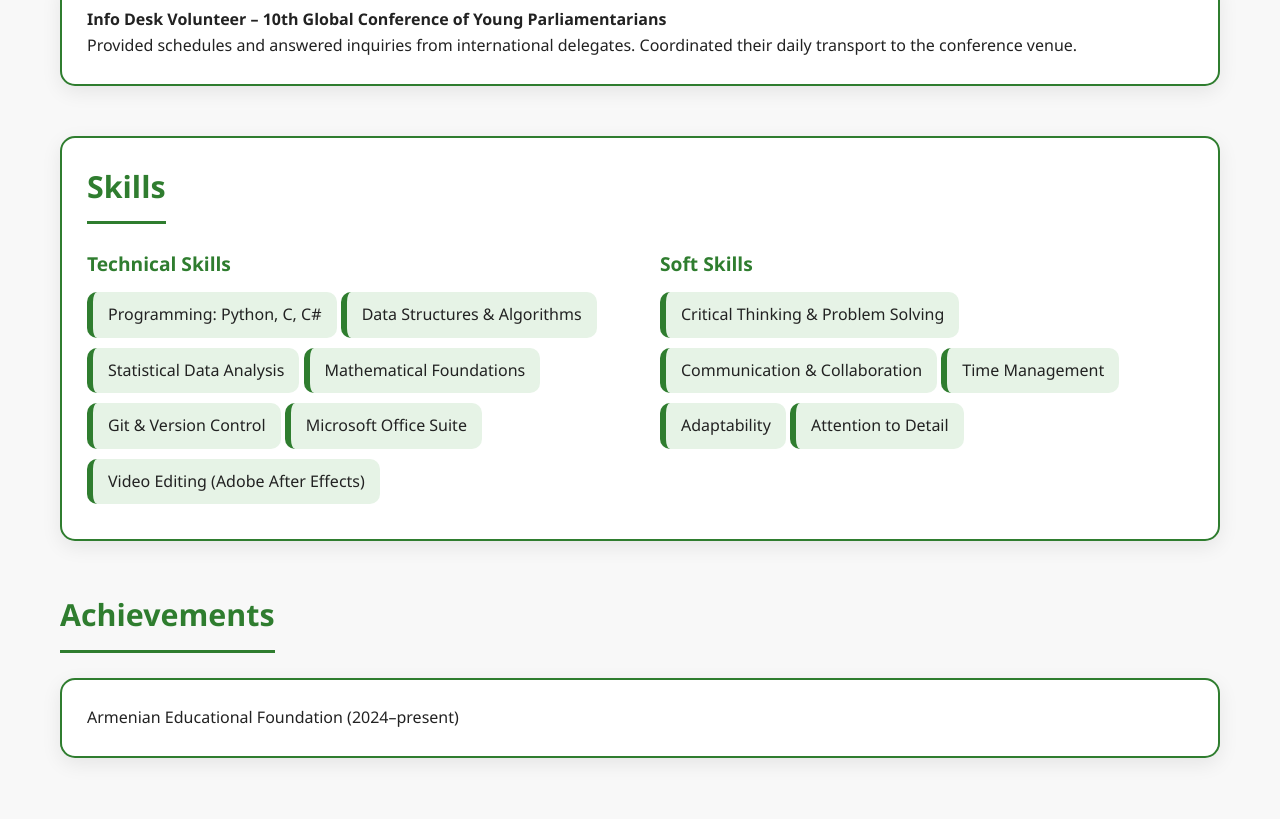
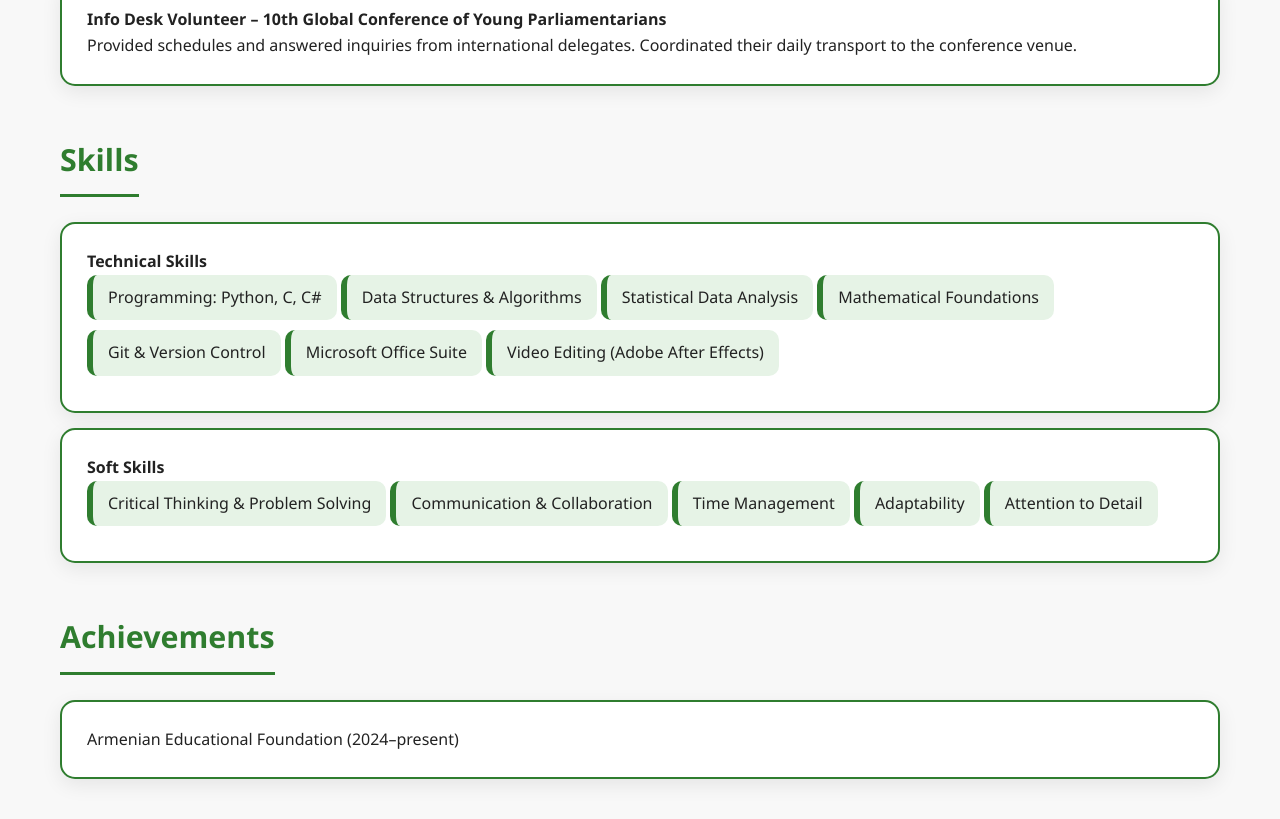
Before and after one commit to milenamayilyan/My_Website, a plain HTML site: page index.html in a window 1280 px wide. Shown: the part 1540-2359 px from the top of the page. Drawn offline with Linux system fonts and the light colour scheme.

Commit message:
Refactor skills section structure in index.html
Updated skills section layout and organization.

```diff
--- a/index.html
+++ b/index.html
@@ -69,10 +69,11 @@
         </section>
 
         <!-- Skills -->
-        <section class="skills framed-info">
+        <section class="skills">
             <h3>Skills</h3>
-            <div class="skills-container">
-                <div class="skills-column">
+            <div class="cards skills-cards">
+                <!-- Technical Skills -->
+                <div class="card">
                     <h4>Technical Skills</h4>
                     <div class="skill-box">Programming: Python, C, C#</div>
                     <div class="skill-box">Data Structures & Algorithms</div>
@@ -82,7 +83,8 @@
                     <div class="skill-box">Microsoft Office Suite</div>
                     <div class="skill-box">Video Editing (Adobe After Effects)</div>
                 </div>
-                <div class="skills-column">
+                <!-- Soft Skills -->
+                <div class="card">
                     <h4>Soft Skills</h4>
                     <div class="skill-box">Critical Thinking & Problem Solving</div>
                     <div class="skill-box">Communication & Collaboration</div>
```
